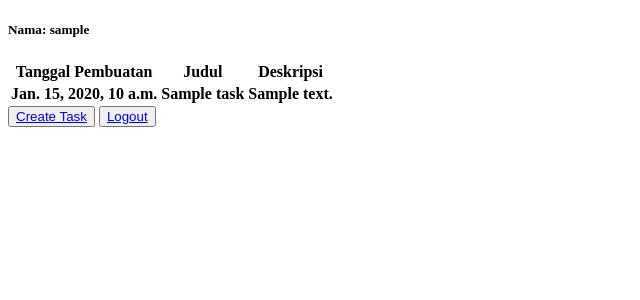
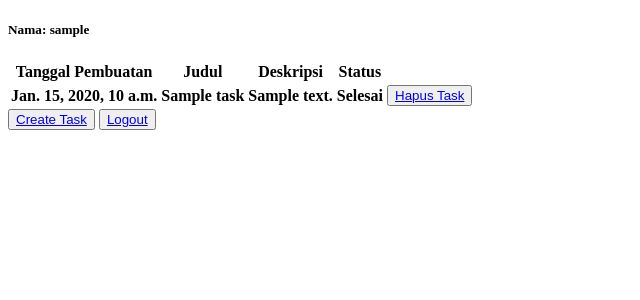
Before and after one commit to alekyoanda/Tugas-PBP-2022-2023, a Django app: page /todolist/ in a window 1280 px wide. Shown: the top 300 px of the page, without its empty margins (0-640 px from the left). Run offline with Django 4.2, Linux system fonts and the light colour scheme; a user stored in the database is signed in; tables that the repository leaves empty hold one stand-in row (values such as "Sample post"); lists and menus that the app fills with data are empty.

Commit message:
Finishing bonus

```diff
--- a/todolist/models.py
+++ b/todolist/models.py
@@ -7,3 +7,4 @@ class Task(models.Model):
     date = models.DateTimeField()
     title = models.CharField(max_length=255)
     description = models.TextField()
+    is_finished = models.BooleanField(default=False)
--- a/todolist/templates/todolist.html
+++ b/todolist/templates/todolist.html
@@ -8,6 +8,7 @@
     <th>Tanggal Pembuatan</th>
     <th>Judul</th>
     <th>Deskripsi</th>
+    <th>Status</th>
     </tr>
     {% comment %} Tambahkan data di bawah baris ini {% endcomment %}
     {% for task in tasks %}
@@ -15,6 +16,16 @@
         <th>{{task.date}}</th>
         <th>{{task.title}}</th>
         <th>{{task.description}}</th>
+        <th>{% if task.is_finished %}
+            Selesai
+            {% else %}
+            Belum Selesai
+            {% endif %}
+        </th>
+        {% if not task.is_finished %}
+            <th><button><a href="{% url 'todolist:selesaikan_task' task.id %}">Selesaikan Task</a></button></th>
+        {% endif %}
+        <th><button><a href="{% url 'todolist:delete_task' task.id %}">Hapus Task</a></button></th>
     </tr>
 {% endfor %}
 </table>
--- a/todolist/urls.py
+++ b/todolist/urls.py
@@ -1,4 +1,3 @@
-import imp
 from django.urls import path
 from . import views
 
@@ -9,5 +8,7 @@ urlpatterns = [
     path('login/', views.login_user, name="login"),
     path('register/', views.register, name="register"),
     path('create-task/', views.create_task, name="create_task"),
-    path('logout/', views.logout_user, name="logout")
+    path('logout/', views.logout_user, name="logout"),
+    path('delete_task/<int:task_id>', views.delete_task, name="delete_task"),
+    path('selesaikan_task/<int:task_id>', views.selesaikan_task, name="selesaikan_task"),
 ]
--- a/todolist/views.py
+++ b/todolist/views.py
@@ -67,3 +67,14 @@ def logout_user(request):
     response = HttpResponseRedirect(reverse('todolist:login'))
     response.delete_cookie('last_login')
     return response
+
+def delete_task(request, task_id):
+    task_to_delete = Task.objects.get(pk=task_id)
+    task_to_delete.delete()
+    return redirect('todolist:show_todolist')
+
+def selesaikan_task(request, task_id):
+    task_to_update = Task.objects.get(pk=task_id)
+    task_to_update.is_finished = True
+    task_to_update.save()
+    return redirect('todolist:show_todolist')
```
Also changed, not shown: todolist/migrations/0003_task_is_finished.py (added).
